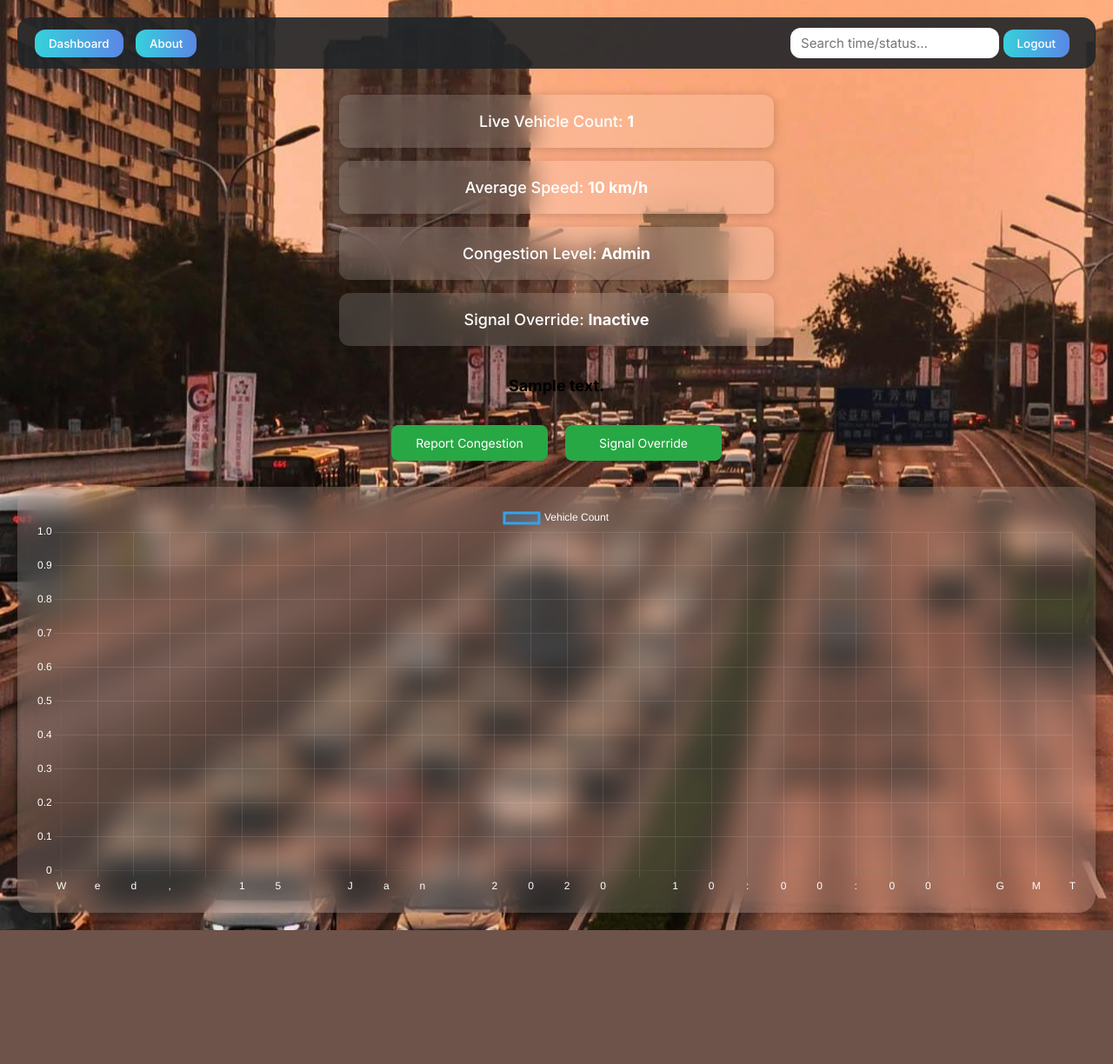
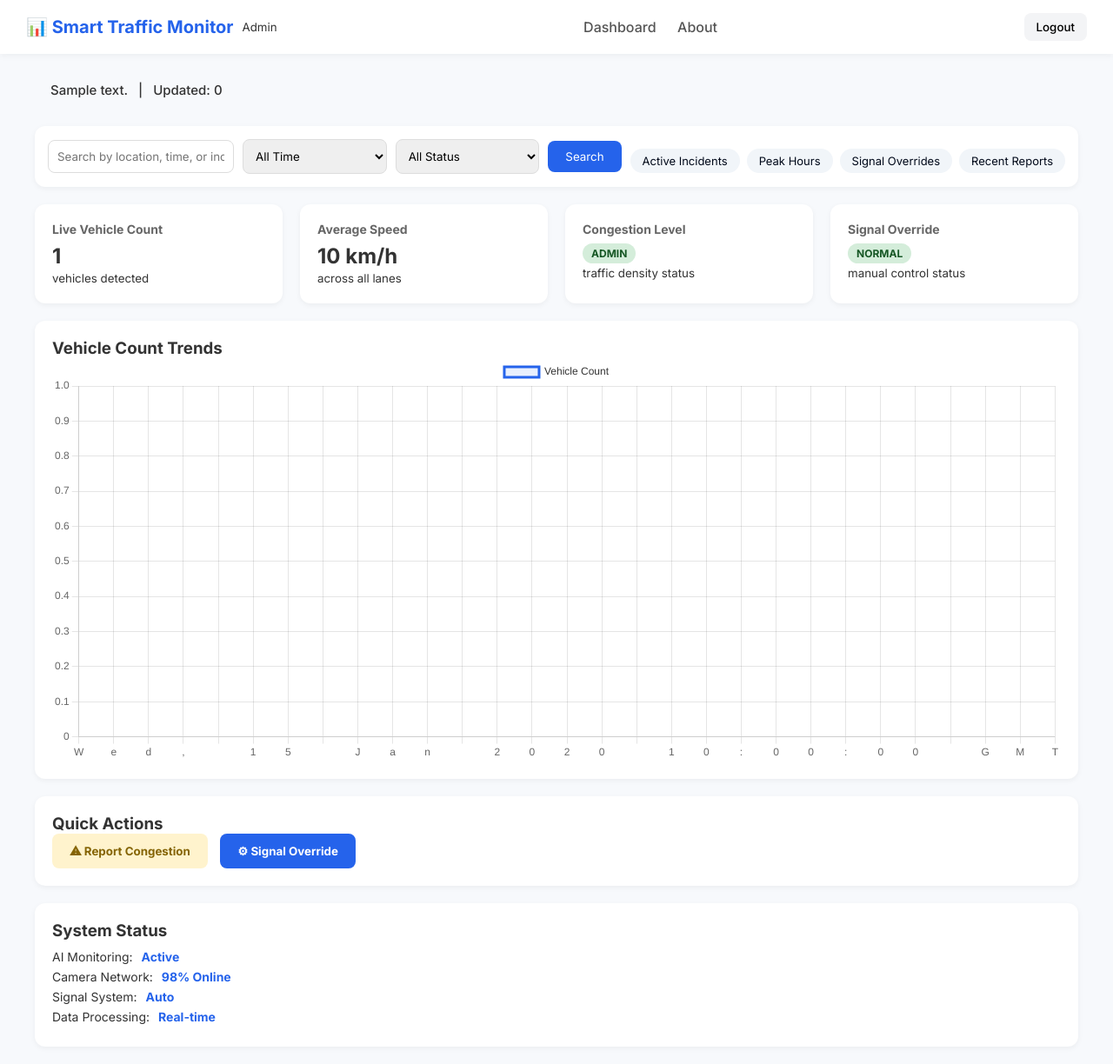
Before and after one commit to HariHaran-1909/Traffic-prototype, a Flask app: template templates/dashboard.html in a window 1280 px wide. Shown: the whole page at 87% size. Before the commit the page ends 1070 px from the top, so only its background shows below. Run offline with Flask 3, Linux system fonts and the light colour scheme; the template is opened without the code that fills it: most values are stand-ins (such as "Sample title", 1, 10 or a date in 2020); parts of the project's set-up code (start-up, migrations or seed data) failed here and were passed over.

Commit message:
Changed the ui

```diff
--- a/app.py
+++ b/app.py
@@ -5,26 +5,26 @@ import time
 import pandas as pd
 import joblib
 import os
-from datetime import datetime
+from datetime import datetime, timedelta
 
 app = Flask(__name__)
-app.secret_key = "secret123"  # Needed for session & flash messages
+app.secret_key = "secret123"
 
-# ---------- Prototype users ----------
+# Users dictionary
 users = {
     "citizen1": {"password": "citizen123", "role": "citizen"},
     "operator1": {"password": "operator123", "role": "operator"}
 }
 
-# ---------- Traffic data & model ----------
+# Global variables
 vehicle_count_global = 0
 model = joblib.load('congestion_model.pkl')
 label_map = {0: 'low', 1: 'medium', 2: 'high'}
 CSV_FILE = 'traffic_history.csv'
-reports = []  # Store user reports
-signal_override = False  # Manual signal override status
+reports = []
+signal_override = False
 
-# ---------- Helper functions ----------
+# Save vehicle count to CSV
 def save_traffic_entry(vehicle_count):
     file_exists = os.path.isfile(CSV_FILE)
     with open(CSV_FILE, 'a', newline='') as f:
@@ -33,6 +33,7 @@ def save_traffic_entry(vehicle_count):
         ts = datetime.now().strftime('%H:%M:%S')
         f.write(f'{ts},{vehicle_count}\n')
 
+# Load recent traffic entries
 def load_recent_entries(n=20):
     if not os.path.isfile(CSV_FILE):
         return [], []
@@ -40,7 +41,7 @@ def load_recent_entries(n=20):
     df = df.tail(n)
     return list(df['timestamp']), list(df['vehicle_count'])
 
-# ---------- Vehicle detection thread ----------
+# Vehicle detection thread
 def vehicle_detection_thread():
     global vehicle_count_global
     car_cascade = cv2.CascadeClassifier('cars.xml')
@@ -60,7 +61,7 @@ def vehicle_detection_thread():
 
     cap.release()
 
-# ---------- Routes ----------
+# Login route
 @app.route('/login', methods=['GET','POST'])
 def login():
     if request.method == 'POST':
@@ -76,11 +77,13 @@ def login():
             return redirect(url_for('login'))
     return render_template('login.html')
 
+# Logout route
 @app.route('/logout')
 def logout():
     session.clear()
     return redirect(url_for('login'))
 
+# Dashboard route
 @app.route('/')
 def dashboard():
     if 'username' not in session:
@@ -92,7 +95,7 @@ def dashboard():
     pred = model.predict(X_pred)[0]
     congestion = label_map[pred]
 
-    # Alert logic
+    # Alert messages
     if signal_override:
         alert_message = "🔧 Manual signal override active. Operator control enabled."
         alert_class = "alertmedium"
@@ -106,6 +109,7 @@ def dashboard():
         alert_message = "✅ Traffic is smooth. No delays!"
         alert_class = "alertlow"
 
+    # Traffic signal info
     if congestion == 'high':
         signal_color = "🔴 Red"
         signal_time = "90 seconds"
@@ -134,28 +138,68 @@ def dashboard():
         signal_override=signal_override
     )
 
+# Vehicle count API
 @app.route('/vehicle_count')
 def vehicle_count_api():
     return jsonify(count=vehicle_count_global)
 
+# Search traffic API
 @app.route('/search_traffic')
 def search_traffic():
-    query = request.args.get('q','').lower()
-    time_labels, vehicle_counts = load_recent_entries(50)
-    if not query:
-        return jsonify(labels=time_labels, data=vehicle_counts)
+    query = request.args.get('q', '').lower()
+    time_filter = request.args.get('time', 'all')  # 'today', 'week', 'month', or 'all'
+    status_filter = request.args.get('status', 'all')  # 'low', 'mid', 'high', or 'all'
+
+    # Load all recent entries with timestamps and vehicle counts
+    time_labels, vehicle_counts = load_recent_entries(100)  # Increase limit if needed
 
     filtered_labels, filtered_data = [], []
-    for i,label in enumerate(time_labels):
+
+    # Filter entries by time
+    now = datetime.now()
+    def filter_by_time(ts_str):
+        # Convert timestamp string to datetime object with today date
+        ts = datetime.strptime(ts_str, '%H:%M:%S')
+        ts_full = now.replace(hour=ts.hour, minute=ts.minute, second=ts.second, microsecond=0)
+
+        if time_filter == 'today':
+            return True  # Assuming all entries are today (adjust if you have full date)
+        elif time_filter == 'week':
+            # Assuming all entries today, expand logic if full date exists
+            # Example placeholder, return True
+            return True
+        elif time_filter == 'month':
+            # Similar placeholder
+            return True
+        else:
+            return True  # 'all'
+
+    for i, label in enumerate(time_labels):
+        count = vehicle_counts[i]
+
+        if not filter_by_time(label):
+            continue
+
+        # Filter by status
+        if status_filter == 'low' and count >= 5:
+            continue
+        elif status_filter == 'mid' and (count < 5 or count > 15):
+            continue
+        elif status_filter == 'high' and count <= 15:
+            continue
+
+        # Filter by query (location/time/incident)
         if (query in label.lower() or
-            query in str(vehicle_counts[i]) or
-            (query=='high' and vehicle_counts[i]>15) or
-            (query=='medium' and 5<=vehicle_counts[i]<=15) or
-            (query=='low' and vehicle_counts[i]<5)):
+            query in str(count) or
+            (query == 'high' and count > 15) or
+            (query == 'medium' and 5 <= count <= 15) or
+            (query == 'low' and count < 5)):
             filtered_labels.append(label)
-            filtered_data.append(vehicle_counts[i])
+            filtered_data.append(count)
+
     return jsonify(labels=filtered_labels, data=filtered_data)
 
+# Report congestion
 @app.route('/report_congestion', methods=['POST'])
 def report_congestion():
     global reports
@@ -167,6 +211,7 @@ def report_congestion():
     reports.append(user_report)
     return jsonify(status='success', message='Report submitted successfully!')
 
+# Toggle signal override
 @app.route('/signal_override', methods=['POST'])
 def toggle_signal_override():
     global signal_override
@@ -174,11 +219,51 @@ def toggle_signal_override():
     status = 'activated' if signal_override else 'deactivated'
     return jsonify(status='success', message=f'Signal override {status}', override_active=signal_override)
 
+# Get latest reports
 @app.route('/get_reports')
 def get_reports():
-    return jsonify(reports=reports[-5:])  # Last 5 reports
+    return jsonify(reports=reports[-5:])
 
-# ---------- Run app ----------
+@app.route('/active_incidents')
+def active_incidents():
+    # Example: filter where vehicle count > threshold (e.g., high congestion)
+    time_labels, vehicle_counts = load_recent_entries(50)
+    filtered_labels = []
+    filtered_counts = []
+    for i, count in enumerate(vehicle_counts):
+        if count > 9:  # Customize logic per your definition
+            filtered_labels.append(time_labels[i])
+            filtered_counts.append(count)
+    return jsonify(labels=filtered_labels, data=filtered_counts)
+
+@app.route('/peak_hours')
+def peak_hours():
+    # Example: last 5 entries with highest counts
+    time_labels, vehicle_counts = load_recent_entries(50)
+    peak_indices = sorted(range(len(vehicle_counts)), key=lambda x: vehicle_counts[x], reverse=True)[:5]
+    data = [(time_labels[i], vehicle_counts[i]) for i in peak_indices]
+    labels = [x[0] for x in data]
+    counts = [x[1] for x in data]
+    return jsonify(labels=labels, data=counts)
+
+@app.route('/signal_override_periods')
+def signal_override_periods():
+    # If you log override status changes, filter times when it was active
+    # Otherwise, return recent entries when override is True
+    # Example: always returns empty unless override is active
+    if signal_override:
+        time_labels, vehicle_counts = load_recent_entries(10)
+        return jsonify(labels=time_labels, data=vehicle_counts)
+    else:
+        return jsonify(labels=[], data=[])
+
+@app.route('/recent_reports')
+def recent_reports():
+    # Return recent congestion reports
+    return jsonify(reports=reports[-10:])
+
+
+# Run app
 if __name__ == "__main__":
     t = threading.Thread(target=vehicle_detection_thread)
     t.daemon = True
--- a/templates/dashboard.html
+++ b/templates/dashboard.html
@@ -2,194 +2,202 @@
 <html lang="en">
 <head>
   <meta charset="UTF-8">
-<title>Smart Traffic Dashboard</title>
+  <title>Smart Traffic Monitor</title>
   <script src="https://cdn.jsdelivr.net/npm/chart.js"></script>
-<link rel="stylesheet" href="https://fonts.googleapis.com/css2?family=Inter:wght@400;500;700&display=swap">
+  <link href="https://fonts.googleapis.com/css2?family=Inter:wght@400;500;700&display=swap" rel="stylesheet">
   <style>
-* { box-sizing:border-box; margin:0; padding:0; font-family:'Inter',sans-serif; }
+    * { margin:0; padding:0; box-sizing:border-box; font-family:'Inter',sans-serif; }
+    body { background:#f7f9fc; color:#333; }
 
-body {
-    background: url('static/traffic_bg.jpg') no-repeat center center fixed, linear-gradient(180deg,#c9e5ff 0%,#eeeeee 100%);
-    min-height:100vh;
-    padding:20px;
+    /* Top Navbar */
+    .navbar {
+      display:flex; justify-content:space-between; align-items:center;
+      padding:15px 30px; background:#fff; box-shadow:0 2px 8px rgba(0,0,0,0.05);
+      position:sticky; top:0; z-index:10;
+    }
+    .navbar-left { display:flex; align-items:center; gap:10px; }
+    .navbar-left h1 { font-size:20px; font-weight:700; color:#2563eb; }
+    .navbar nav a {
+      margin:0 10px; text-decoration:none; color:#555; font-weight:500;
+    }
+    .navbar nav a:hover { color:#2563eb; }
+    .navbar-right button {
+      border:none; background:#f3f4f6; padding:8px 14px; border-radius:8px;
+      cursor:pointer; font-weight:500;
     }
 
-.navbar {
-    display:flex;
-    align-items:center;
-    justify-content:space-between;
-    background: rgba(33,37,41,0.9);
-    padding: 12px 20px;
-    border-radius: 15px;
-    color: #fff;
-    margin-bottom: 30px;
-    flex-wrap: wrap;
+    /* Alert */
+    .alert {
+      margin:20px auto; padding:12px 18px; border-radius:8px;
+      max-width:1200px; font-size:15px; font-weight:500;
     }
-.navbar button {
-    padding: 8px 16px;
-    margin-right:10px;
-    border:none;
-    border-radius:12px;
-    background: linear-gradient(90deg,#36d1dc,#5b86e5);
-    color:#fff;
-    font-weight:500;
-    cursor:pointer;
-    transition:0.3s;
+    .alerthigh { background:#fff3cd; border:1px solid #ffeeba; color:#856404; }
+    .alertlow { background:#d4edda; border:1px solid #c3e6cb; color:#155724; }
+    .alertmedium { background:#fff8e1; border:1px solid #ffecb5; color:#856404; }
+
+    /* Search Section */
+    .search-bar {
+      max-width:1200px; margin:10px auto; background:#fff; padding:15px; border-radius:12px;
+      box-shadow:0 2px 6px rgba(0,0,0,0.05); display:flex; gap:10px; align-items:center; flex-wrap:wrap;
     }
-.navbar button:hover { background: linear-gradient(90deg,#5b86e5,#36d1dc); }
-
-.navbar input {
-    padding:8px 12px;
-    border-radius:12px;
-    border:none;
-    font-size:15px;
-    margin-left:auto;
+    .search-bar input, .search-bar select {
+      padding:10px; border:1px solid #ddd; border-radius:8px; flex:1;
+    }
+    .search-bar button {
+      padding:10px 20px; background:#2563eb; color:#fff; border:none; border-radius:8px; cursor:pointer;
+    }
+    .quick-filters { margin-top:10px; display:flex; gap:8px; flex-wrap:wrap; }
+    .quick-filters button {
+      background:#f1f5f9; border:none; border-radius:20px; padding:6px 14px; font-size:13px; cursor:pointer;color: #020a1b;
     }
 
-.stats-container {
-    display: flex;
-    flex-direction: column;
-    gap: 15px;
-    margin: 20px auto;
-    max-width: 500px;
+    /* Stat Cards */
+    .stats { max-width:1200px; margin:20px auto; display:grid; grid-template-columns:repeat(auto-fit,minmax(250px,1fr)); gap:20px; }
+    .card {
+      background:#fff; padding:20px; border-radius:12px;
+      box-shadow:0 2px 6px rgba(0,0,0,0.05); text-align:left;
+    }
+    .card h3 { font-size:14px; color:#666; margin-bottom:8px; }
+    .card p { font-size:24px; font-weight:700; }
+    .badge { display:inline-block; padding:4px 10px; border-radius:12px; font-size:12px; font-weight:600; }
+    .badge.green { background:#d4edda; color:#155724; }
+    .badge.yellow { background:#fff3cd; color:#856404; }
+    .badge.red { background:#f8d7da; color:#721c24; }
+
+    /* Chart Section */
+    .chart-container {
+      max-width:1200px; margin:20px auto; background:#fff; padding:20px; border-radius:12px;
+      box-shadow:0 2px 6px rgba(0,0,0,0.05);
     }
 
-.stat-box {
-    background:rgba(255,255,255,0.15);
-    backdrop-filter: blur(15px);
-    padding: 20px;
-    border-radius: 12px;
-    box-shadow: 0 2px 12px rgba(0,0,0,0.2);
-    font-size: 18px;
-    font-weight: 500;
-    color: #fff;
-    text-align: center;
+    /* Actions + Status */
+    .actions, .status {
+      max-width:1200px; margin:20px auto; background:#fff; padding:20px; border-radius:12px;
+      box-shadow:0 2px 6px rgba(0,0,0,0.05);
     }
+    .actions button {
+      padding:12px 20px; border:none; border-radius:8px; cursor:pointer; font-weight:600; margin-right:10px;
+    }
+    .report-btn { background:#fff3cd; color:#856404; }
+    .override-btn { background:#2563eb; color:#fff; }
 
-.alertlow {
-    background-color: #51cf66;
-    color: #fff;
-}
-.alertmedium {
-    background-color: #ffcd38;
-    color: #333;
-}
-.alerthigh {
-    background-color: #ff6b6b;
-    color: #fff;
-}
-
-.card {
-    background: rgba(255,255,255,0.15);
-    backdrop-filter: blur(15px);
-    padding:25px;
-    border-radius:20px;
-    box-shadow:0 10px 25px rgba(0,0,0,0.2);
-    text-align:center;
-    color:#fff;
-}
-
-.card h3 { margin-bottom:12px; font-size:18px; font-weight:500; }
-.card p { font-size:22px; font-weight:600; }
-
-.signal-box {
-    font-size:18px;
-    font-weight:600;
-    padding:10px 15px;
-    border-radius:12px;
-    display:inline-block;
-}
-.red { background:#ff6b6b; color:#fff; }
-.yellow { background:#ffdd57; color:#333; }
-.green { background:#51cf66; color:#fff; }
-
-.action-buttons {
-    display: flex;
-    justify-content: center;
-    gap: 20px;
-    margin-top: 15px;
-}
-
-.action-buttons .small-btn {
-    width: 180px;
-    padding: 12px;
-    font-size: 14px;
-    border-radius: 8px;
-    background: #28a745;
-    backdrop-filter: blur(15px);
-    color: #fff;
-    border: none;
-    cursor: pointer;
-    transition: 0.3s;
-}
-
-.action-buttons .small-btn:hover {
-    background: #218838;
-}
-
-.chart-container {
-    background: rgba(255,255,255,0.15);
-    backdrop-filter: blur(15px);
-    border-radius:20px;
-    padding:20px;
-    box-shadow:0 10px 25px rgba(0,0,0,0.2);
-    margin-top:30px;
-}
-
-@media(max-width:600px){
-    .navbar { flex-direction: column; gap:10px; }
-    .action-buttons { flex-direction: column; }
-}
+    .status ul { list-style:none; margin-top:10px; }
+    .status li { margin:6px 0; font-size:14px; }
+    .status li span { font-weight:600; margin-left:6px; color:#2563eb; }
   </style>
 </head>
 <body>
 
+<!-- Navbar -->
 <div class="navbar">
-    <div>
-        <button onclick="window.location.reload()">Dashboard</button>
-        {% if role == 'operator' %}
-            <button onclick="showReports()">Reports ({{ reports_count }})</button>
-        {% endif %}
-        <button onclick="document.getElementById('aboutModal').style.display='block'">About</button>
+  <div class="navbar-left">
+    <h1>📊 Smart Traffic Monitor</h1>
+    <small>{{ role|capitalize }}</small>
   </div>
-    <div>
-        <input type="text" id="searchBar" placeholder="Search time/status..." onkeyup="searchTraffic()">
+  <nav>
+    <a href="/">Dashboard</a>
+    {% if role == 'operator' %}<a href="#" onclick="showReports()">Reports ({{ reports_count }})</a>{% endif %}
+    <a href="#" onclick="document.getElementById('aboutModal').style.display='block'">About</a>
+  </nav>
+  <div class="navbar-right">
     <button onclick="window.location.href='/logout'">Logout</button>
   </div>
 </div>
 
-<!-- Stats section -->
-<div class="stats-container">
-    <div class="stat-box">Live Vehicle Count: <strong>{{ vehicle_count }}</strong></div>
-    <div class="stat-box">Average Speed: <strong>{{ avg_speed }} km/h</strong></div>
-    <div class="stat-box">Congestion Level: <strong>{{ congestion_level|capitalize }}</strong></div>
-    <div class="stat-box">Signal Override: <strong>{{ 'Active' if signal_override else 'Inactive' }}</strong></div>
+<!-- Alerts -->
+<div class="alert {{ alert_class }}">
+  {{ alert_message }} &nbsp; | &nbsp; Updated: {{ time_labels[-1] if time_labels else "N/A" }}
 </div>
 
-<div class="alert-message {{ alert_class }}" style="max-width: 500px; margin: 0 auto 20px auto; padding: 15px; border-radius: 10px; font-size: 18px; font-weight: 600; text-align: center;">
-    {{ alert_message }}
+<!-- Search -->
+<div class="search-bar">
+  <input type="text" id="searchBar" placeholder="Search by location, time, or incident..." onkeyup="searchTraffic()" />
+
+  <select id="timeFilter" onchange="searchTraffic()">
+    <option value="all">All Time</option>
+    <option value="today">Today</option>
+    <option value="week">This Week</option>
+    <option value="month">This Month</option>
+  </select>
+
+  <select id="statusFilter" onchange="searchTraffic()">
+    <option value="all">All Status</option>
+    <option value="low">Low</option>
+    <option value="mid">Medium</option>
+    <option value="high">High</option>
+  </select>
+
+  <button onclick="searchTraffic()">Search</button>
+
+  <div class="quick-filters">
+    <button onclick="showActiveIncidents()">Active Incidents</button>
+    <button onclick="showPeakHours()">Peak Hours</button>
+    <button onclick="showSignalOverrides()">Signal Overrides</button>
+    <button onclick="showRecentReports()">Recent Reports</button>
+  </div>
 </div>
 
 
-<div class="action-buttons">
-    <button class="small-btn" onclick="reportCongestion()">
-        Report Congestion
-    </button>
-    <button class="small-btn" onclick="toggleSignalOverride()">
-        Signal Override
-    </button>
 </div>
 
+<!-- Stats -->
+<div class="stats">
+  <div class="card">
+    <h3>Live Vehicle Count</h3>
+    <p>{{ vehicle_count }}</p>
+    <small>vehicles detected</small>
+  </div>
+  <div class="card">
+    <h3>Average Speed</h3>
+    <p>{{ avg_speed }} km/h</p>
+    <small>across all lanes</small>
+  </div>
+  <div class="card">
+    <h3>Congestion Level</h3>
+    <span class="badge {% if congestion_level=='high' %}red{% elif congestion_level=='medium' %}yellow{% else %}green{% endif %}">
+      {{ congestion_level|upper }}
+    </span>
+    <br><small>traffic density status</small>
+  </div>
+  <div class="card">
+    <h3>Signal Override</h3>
+    <span class="badge {% if signal_override %}yellow{% else %}green{% endif %}">
+      {{ "ACTIVE" if signal_override else "NORMAL" }}
+    </span>
+    <br><small>manual control status</small>
+  </div>
+</div>
+
+<!-- Chart -->
 <div class="chart-container">
-    <canvas id="vehicleChart" width="800" height="300"></canvas>
+  <h3>Vehicle Count Trends</h3>
+  <canvas id="vehicleChart" height="120"></canvas>
+</div>
+
+<!-- Actions -->
+<div class="actions">
+  <h3>Quick Actions</h3>
+  <button class="report-btn" onclick="reportCongestion()">⚠ Report Congestion</button>
+  <button class="override-btn" onclick="toggleSignalOverride()">⚙ Signal Override</button>
+</div>
+
+<!-- Status -->
+<div class="status">
+  <h3>System Status</h3>
+  <ul>
+    <li>AI Monitoring: <span>Active</span></li>
+    <li>Camera Network: <span>98% Online</span></li>
+    <li>Signal System: <span>{{ "Manual" if signal_override else "Auto" }}</span></li>
+    <li>Data Processing: <span>Real-time</span></li>
+  </ul>
 </div>
 
 <!-- About Modal -->
-<div id="aboutModal" style="display:none;position:fixed;top:0;left:0;width:100vw;height:100vh;background:rgba(0,0,0,0.4)">
-    <div style="background: rgba(255,255,255,0.2); backdrop-filter: blur(20px); padding:30px; border-radius:20px; max-width:500px; margin:10% auto; position:relative; color:#fff;">
+<div id="aboutModal" style="display:none;position:fixed;top:0;left:0;width:100%;height:100%;background:rgba(0,0,0,0.4)">
+  <div style="background:#fff;padding:30px;border-radius:12px;max-width:500px;margin:10% auto;position:relative;color:#333;">
     <button onclick="document.getElementById('aboutModal').style.display='none'"
-         style="position:absolute;top:15px;right:20px;border:none;background:none;font-size:24px;color:#fff;cursor:pointer">&times;</button>
-        <h2>Smart Traffic Monitoring</h2>
+      style="position:absolute;top:15px;right:20px;border:none;background:none;font-size:24px;cursor:pointer">&times;</button>
+    <h2>About Smart Traffic Monitor</h2>
     <p>AI-powered traffic monitoring system with real-time vehicle detection, congestion prediction, and adaptive signal control.</p>
   </div>
 </div>
@@ -201,42 +209,16 @@ let vehicleData = {{ historical_vehicle_counts | tojson | safe }};
 const ctxVehicle = document.getElementById('vehicleChart').getContext('2d');
 let chart = new Chart(ctxVehicle, {
     type: 'line',
-    data: {
-        labels: timeLabels,
-        datasets: [{
-            label: 'Vehicle Count',
-            data: vehicleData,
-            borderColor: '#36a2eb',
-            backgroundColor: 'rgba(54,162,235,0.2)',
-            tension: 0.3,
-            fill: true,
-            borderWidth: 3
-        }]
-    },
-    options: {
-        scales: {
-            x: {
-                ticks: { color: 'white' },  // white text for X axis
-                grid: { color: 'rgba(255,255,255,0.1)' }
-            },
-            y: {
-                beginAtZero: true,
-                ticks: { color: 'white' },  // white text for Y axis
-                grid: { color: 'rgba(255,255,255,0.1)' }
-            }
-        },
-        plugins: {
-            legend: {
-                labels: { color: 'white' }  // white text for legend
-            }
-        },
-        responsive: true
-    }
+    data: { labels: timeLabels, datasets: [{ label: 'Vehicle Count', data: vehicleData, borderColor: '#2563eb', fill:true, backgroundColor:'rgba(37,99,235,0.1)', tension:0.3 }] },
+    options: { responsive:true, plugins:{ legend:{labels:{color:'#333'}} } }
 });
 
 function searchTraffic() {
   const query = document.getElementById("searchBar").value;
-    fetch(`/search_traffic?q=${query}`)
+  const timeFilter = document.getElementById("timeFilter").value;
+  const statusFilter = document.getElementById("statusFilter").value;
+
+  fetch(`/search_traffic?q=${query}&time=${timeFilter}&status=${statusFilter}`)
     .then(res => res.json())
     .then(data => {
       chart.data.labels = data.labels;
@@ -246,32 +228,47 @@ function searchTraffic() {
 }
 
 function reportCongestion() {
-    fetch('/report_congestion', {
-        method: 'POST',
-        headers: { 'Content-Type': 'application/json' },
-        body: JSON.stringify({ location: 'Dashboard' })
-    })
-    .then(res => res.json())
-    .then(data => alert(data.message));
+  fetch('/report_congestion',{method:'POST',headers:{'Content-Type':'application/json'},body:JSON.stringify({location:'Dashboard'})})
+  .then(res=>res.json()).then(data=>alert(data.message));
+}
+function toggleSignalOverride() {
+  fetch('/signal_override',{method:'POST'}).then(res=>res.json()).then(data=>{alert(data.message);setTimeout(()=>window.location.reload(),1000);});
+}
+function showReports() {
+  fetch('/get_reports').then(res=>res.json()).then(data=>{let text=data.reports.map(r=>`${r.timestamp}: ${r.message}`).join('\n');alert(text||'No reports yet');});
 }
 
-function toggleSignalOverride() {
-    fetch('/signal_override', { method: 'POST' })
-        .then(res => res.json())
-        .then(data => {
-            alert(data.message);
-            setTimeout(() => window.location.reload(), 1000);
+function showActiveIncidents() {
+  fetch('/active_incidents').then(res=>res.json()).then(data=>{
+    chart.data.labels = data.labels;
+    chart.data.datasets[0].data = data.data;
+    chart.update();
   });
 }
 
-function showReports() {
-    fetch('/get_reports')
-        .then(res => res.json())
-        .then(data => {
-            let text = data.reports.map(r => `${r.timestamp}: ${r.message}`).join('\n');
-            alert(text || 'No reports yet');
+function showPeakHours() {
+  fetch('/peak_hours').then(res=>res.json()).then(data=>{
+    chart.data.labels = data.labels;
+    chart.data.datasets[0].data = data.data;
+    chart.update();
   });
 }
+
+function showSignalOverrides() {
+  fetch('/signal_override_periods').then(res=>res.json()).then(data=>{
+    chart.data.labels = data.labels;
+    chart.data.datasets[0].data = data.data;
+    chart.update();
+  });
+}
+
+function showRecentReports() {
+  fetch('/recent_reports').then(res=>res.json()).then(data=>{
+    let text = data.reports.map(r => `${r.timestamp}: ${r.message} (${r.location})`).join('\n');
+    alert(text || 'No recent reports.');
+  });
+}
+
 </script>
 
 </body>
--- a/vehicle_detection.py
+++ b/vehicle_detection.py
@@ -25,7 +25,7 @@ def main():
 
         cv2.imshow('Vehicle Detection', frame)
 
-        if cv2.waitKey(1) == 27:
+        if cv2.waitKey(1) & 0xFF == ord('q'):
             break
 
     cap.release()
```
Also changed, not shown: driver_alert.py (deleted, +0 -10 lines), templates/login.html (+71 -75 lines), traffic_history.csv. Lines whose indentation alone changed are shown as unchanged.
